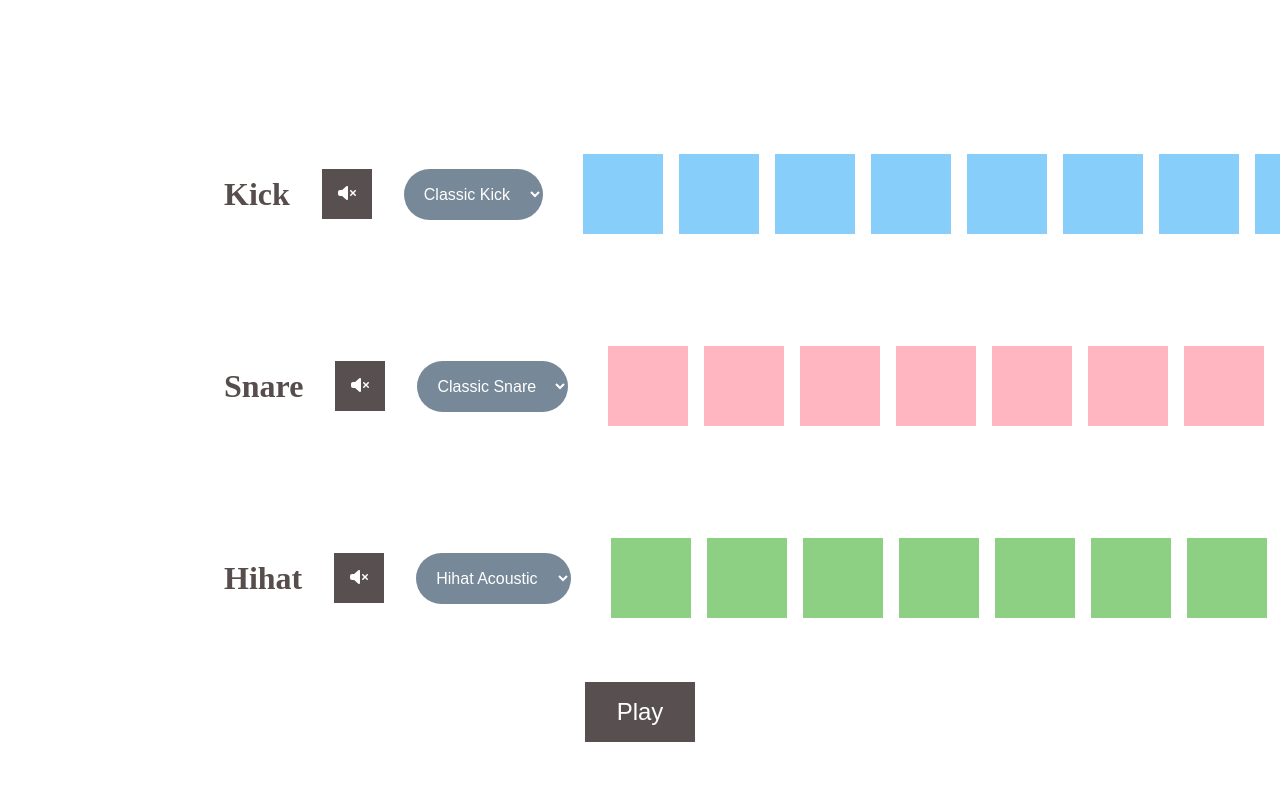
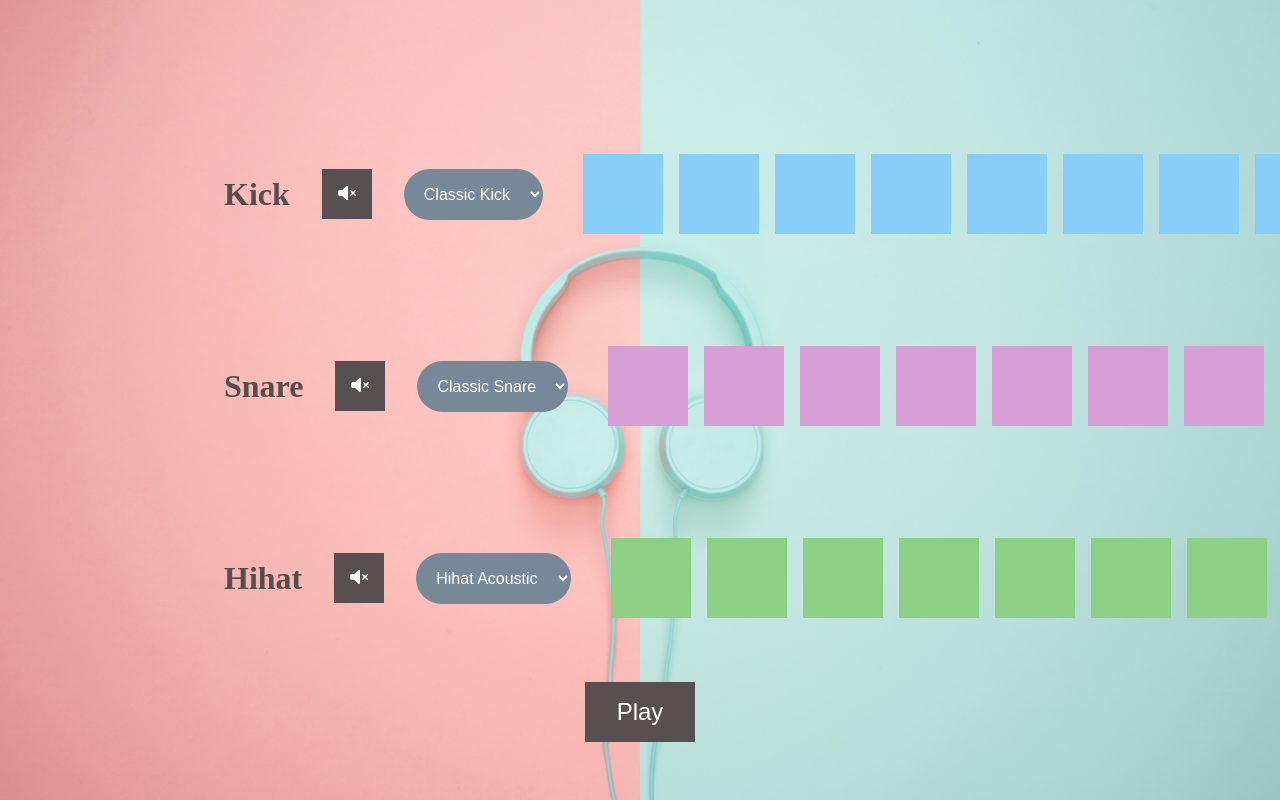
Before and after one commit to NurkaAmre/beatmaker, a plain HTML site: page index.html in a window 1280 px wide. Shown: the top 800 px of the page. Drawn offline with Linux system fonts and the light colour scheme.

Commit message:
Add background headache

```diff
--- a/style.css
+++ b/style.css
@@ -5,6 +5,10 @@
 }
 body {
     font-family: serif;
+    background: url(./assets/pexels-moose-photos-1037992.jpg);
+    background-position: center;
+    background-repeat: no-repeat;
+    background-size: cover;
 }
 
 i, svg {
@@ -29,11 +33,11 @@ i, svg {
  }
 
 .snare-pad {
-    background: lightpink;
+    background: rgb(215, 159, 213);
 }
 
 .snare-pad.active {
-    background: rgb(192, 54, 185);
+    background: rgb(202, 23, 205);
 }
 .hihat-pad {
     background: rgb(141, 208, 132);
```
Also changed, not shown: assets/istockphoto-1250688024-612x612-removebg-preview.png (added), assets/pexels-alina-vilchenko-1173651.jpg (added), assets/pexels-cottonbro-studio-3944104.jpg (added), assets/pexels-moose-photos-1037992.jpg (added).
